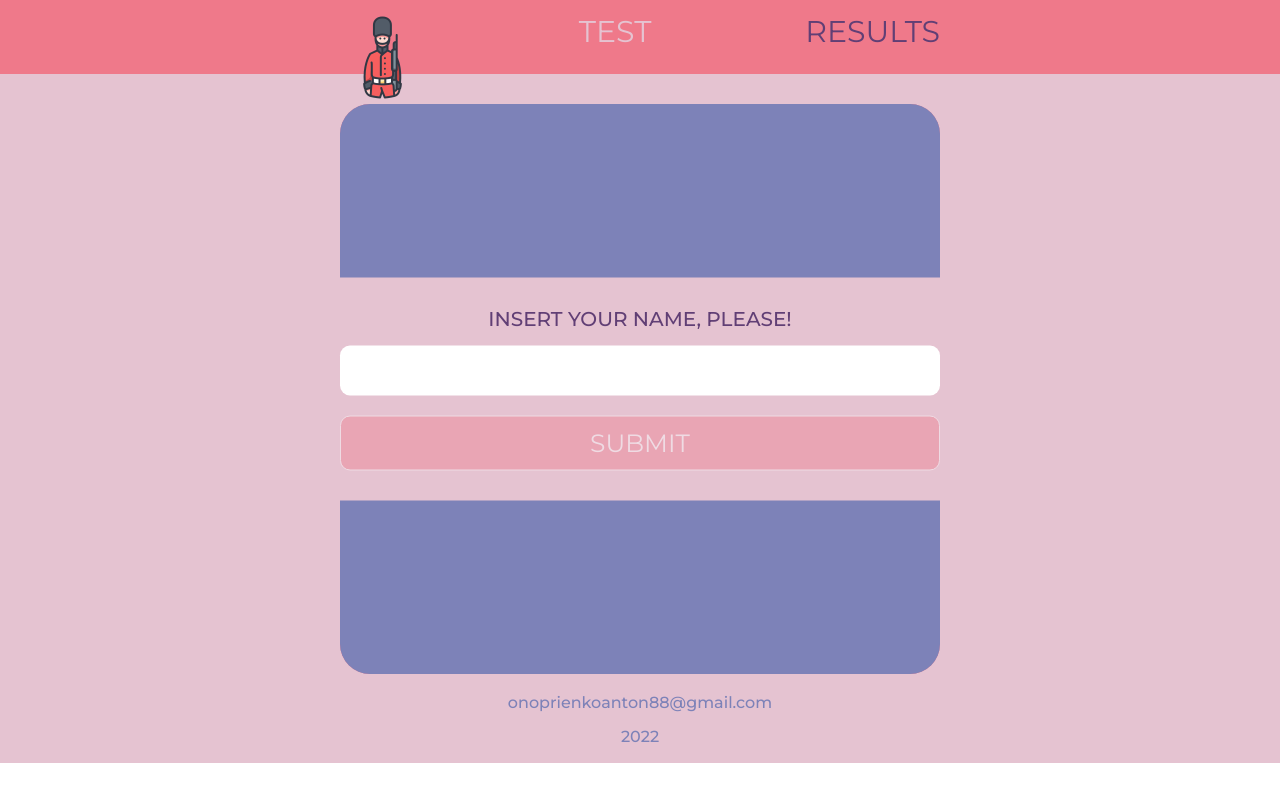
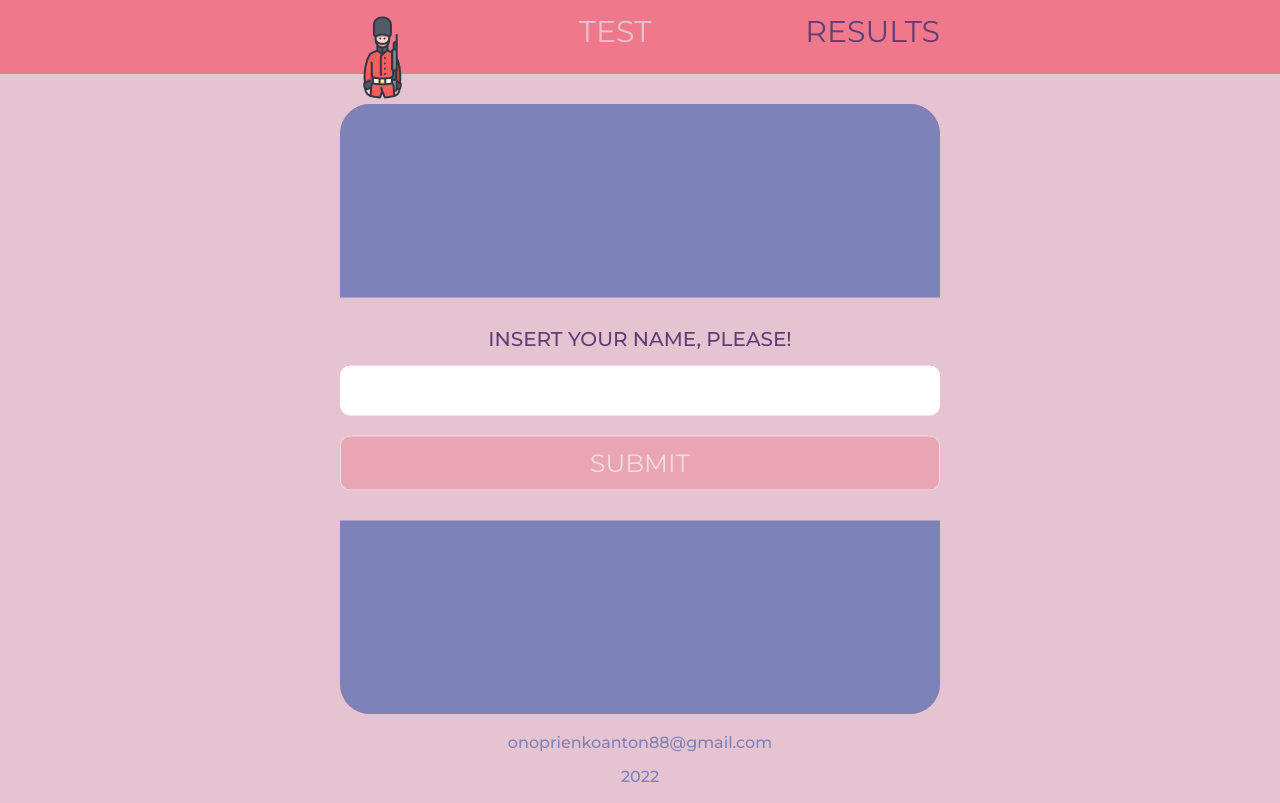
Before and after one commit to AntonOnoprienko/AntonOnoprienko-speakeasy, a React (Create React App) app: page /game in a window 1280 px wide. Built offline with nearby package versions, Linux system fonts and the light colour scheme.

Commit message:
Correct height

```diff
--- a/src/pages/pages.module.css
+++ b/src/pages/pages.module.css
@@ -91,7 +91,16 @@
     font-size: 20px;
     font-weight: 600;
 }
-
+.game{
+    margin: 30px 0 0 0;
+    max-width: 100%;
+    min-height: 550px;
+    padding: 10px 25px;
+    background-color: #EF798A;
+    position: relative;
+    border-radius: 30px;
+    height: calc(100vh - 210px);
+}
 .game__modal{
     position: absolute;
     top:0;
@@ -161,19 +170,8 @@
     display: flex;
     flex-direction: column;
     height: 100%;
+}
 
-
-}
-.game{
-    margin: 30px 0 0 0;
-    max-width: 100%;
-
-    min-height: 550px;
-    padding: 10px 25px;
-    background-color: #EF798A;
-    position: relative;
-    border-radius: 30px;
-}
 .game__question{
     text-align: center;
     align-items: center;
```
